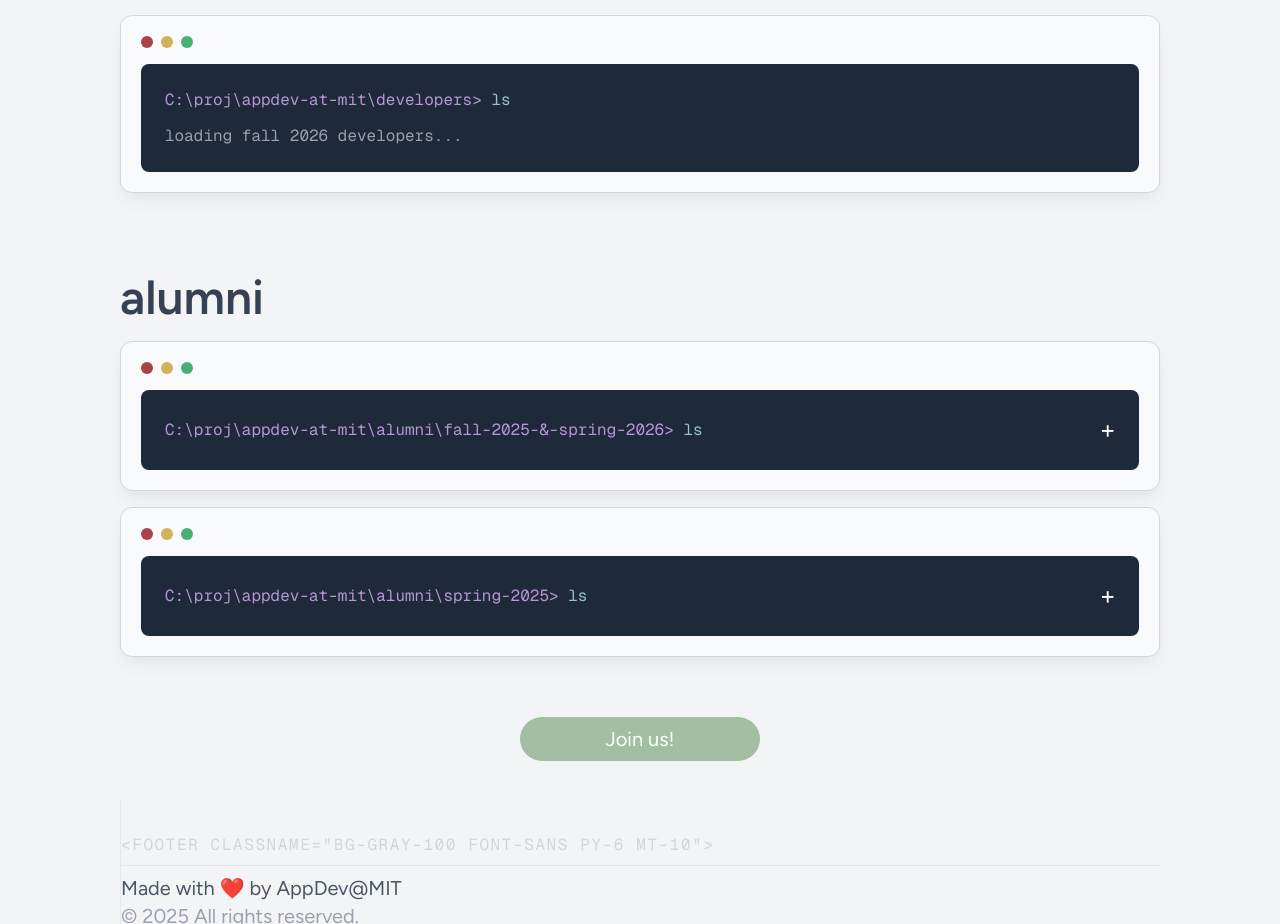
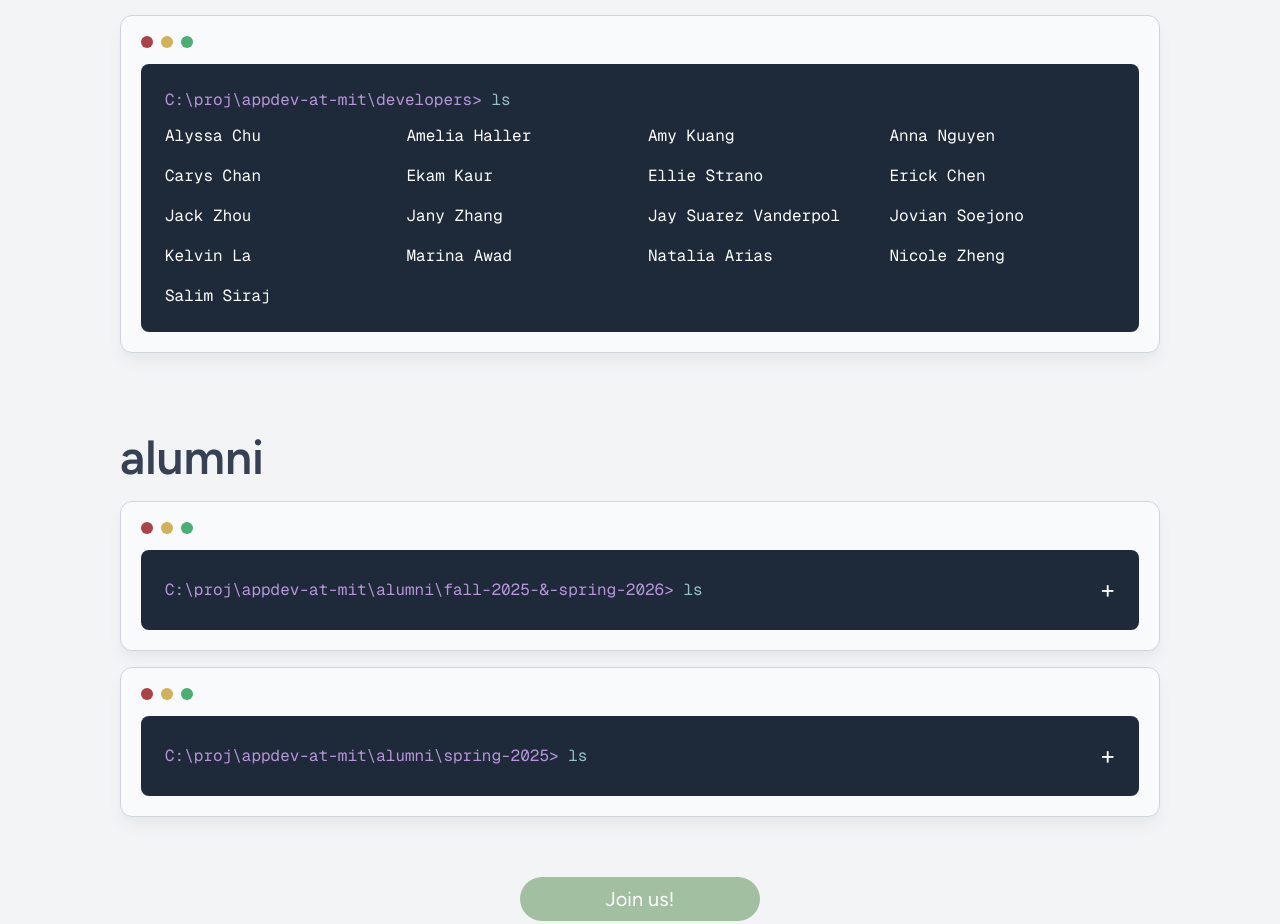
Before and after one commit to appdev-at-mit/appdev-site, a Next.js app: page /team in a window 1280 px wide. Shown: the part 3188-4112 px from the top of the page. Built offline with nearby package versions, Linux system fonts and the light colour scheme.

Commit message:
add devs to page

```diff
--- a/src/app/team/page.tsx
+++ b/src/app/team/page.tsx
@@ -1,6 +1,6 @@
 "use client";
 
-import { exec, alumni } from "./members";
+import { exec, developers, alumni } from "./members";
 import Navbar from "../components/navbar";
 import Footer from "../components/footer";
 import AppWindow from "../components/appwindow";
@@ -96,10 +96,11 @@
               </span>
               <span className="text-appdev-teal"> ls</span>
             </p>
-            <p className="mt-3 text-gray-400">
-              loading fall 2026 developers
-              <span className="animate-pulse">...</span>
-            </p>
+            <div className="mt-3 grid grid-cols-1 md:grid-cols-2 lg:grid-cols-4 gap-4">
+              {developers.map((person) => (
+                <p key={person}>{person}</p>
+              ))}
+            </div>
           </div>
         </AppWindow>
 
```
